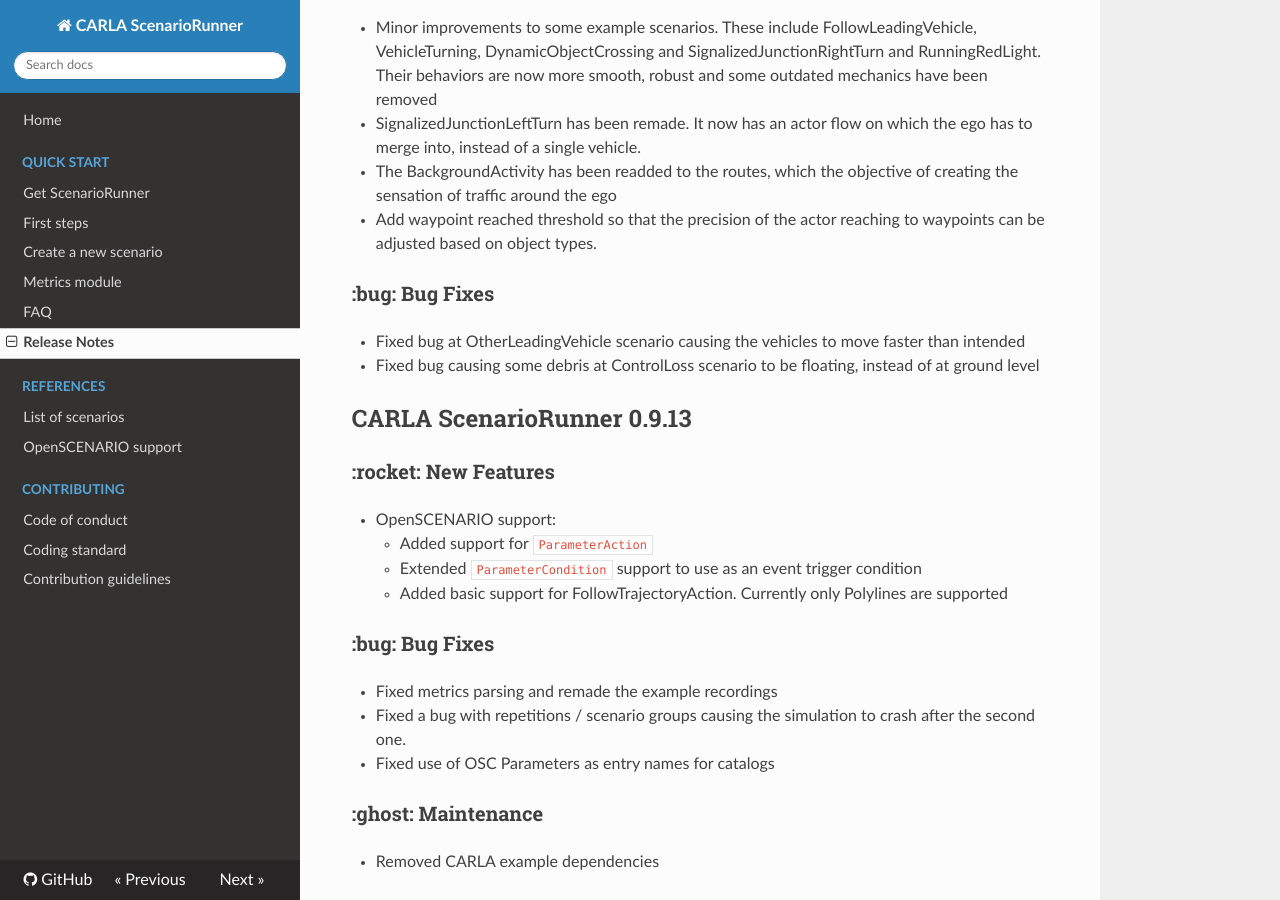
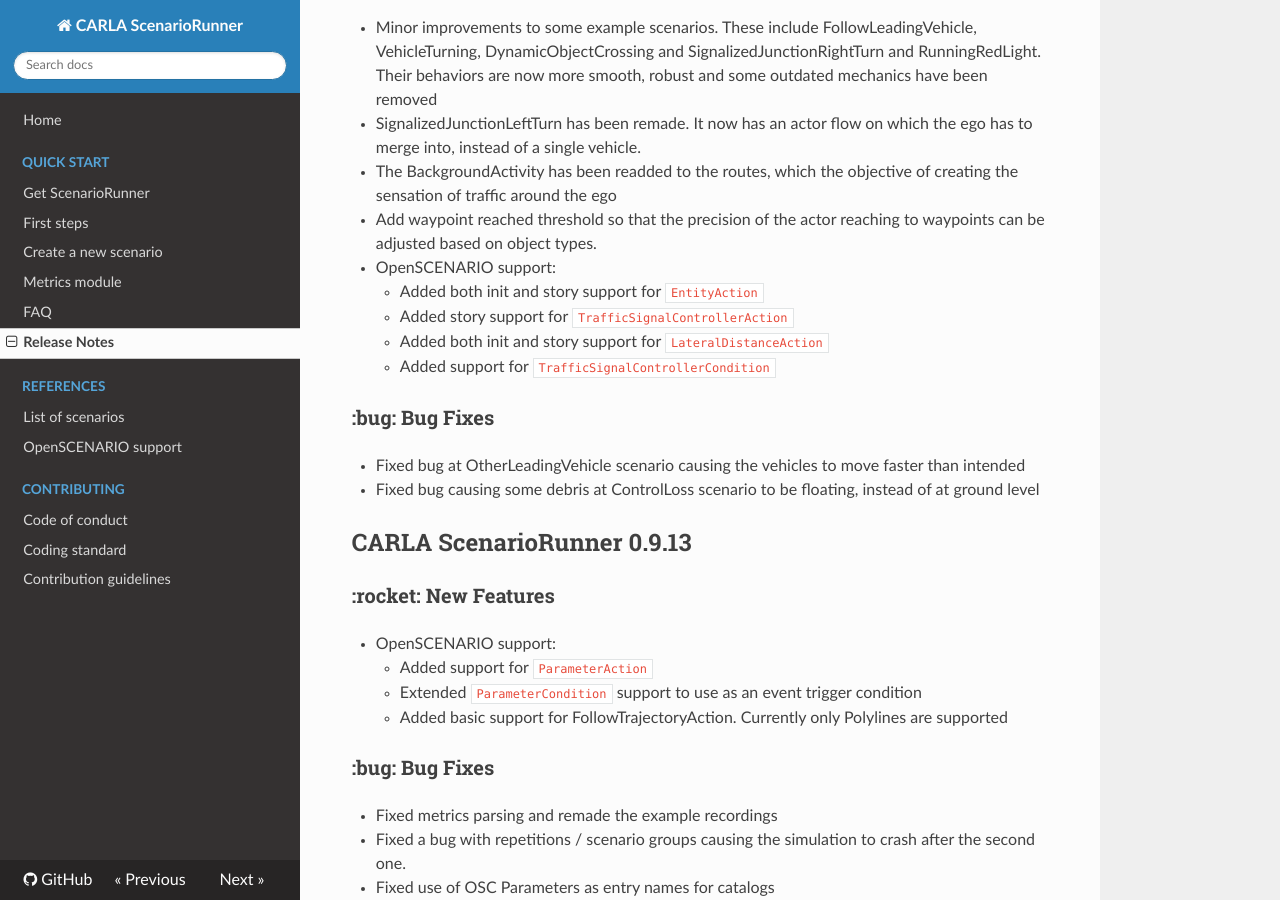
Before and after one commit to carla-simulator/scenario_runner, an MkDocs documentation site: the page built from Docs/CHANGELOG.md, in a window 1280 px wide and 900 px high, scrolled down 557 px. Built offline with MkDocs 1.6.1, drawn with Linux system fonts in a browser that asks for light colours; nearby versions of some CDN libraries.

Commit message:
Update Changelog and openscenario_support for new tags

```diff
--- a/Docs/CHANGELOG.md
+++ b/Docs/CHANGELOG.md
@@ -18,6 +18,11 @@
 * SignalizedJunctionLeftTurn has been remade. It now has an actor flow on which the ego has to merge into, instead of a single vehicle.
 * The BackgroundActivity has been readded to the routes, which the objective of creating the sensation of traffic around the ego
 * Add waypoint reached threshold so that the precision of the actor reaching to waypoints can be adjusted based on object types.
+* OpenSCENARIO support:
+    - Added both init and story support for `EntityAction`
+    - Added story support for `TrafficSignalControllerAction`
+    - Added both init and story support for `LateralDistanceAction`
+    - Added support for `TrafficSignalControllerCondition`
 
 ### :bug: Bug Fixes
 * Fixed bug at OtherLeadingVehicle scenario causing the vehicles to move faster than intended
```
Also changed, not shown: Docs/openscenario_support.md (+4 -4 lines).
